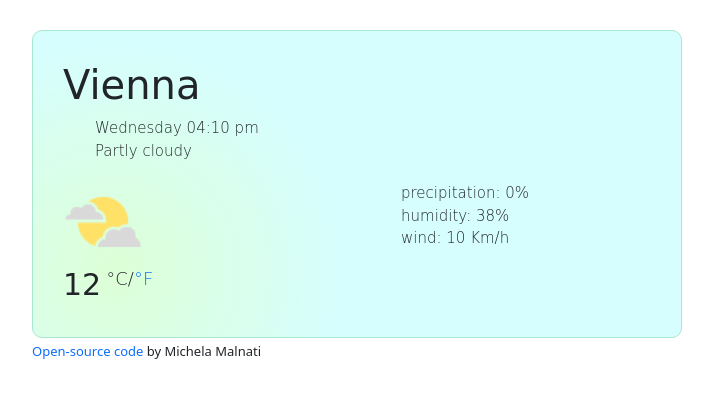
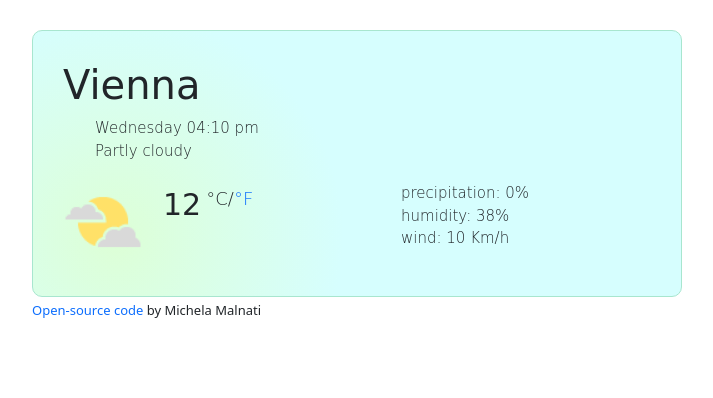
Before and after one commit to Malna89/Weather-app, a plain HTML site: page Index.html in a window 1280 px wide. Shown: the whole page, without its empty margins (283-996 px from the left). Drawn offline with nearby package versions, Linux system fonts and the light colour scheme.

Commit message:
d-flex set up

```diff
--- a/Index.html
+++ b/Index.html
@@ -30,7 +30,7 @@
       </div>
      <div class="row">
 <div class="col-6">
-  <div class="clearfix current-temperature">
+  <div class="d-flex current-temperature">
 <img src="pictures/weather icon.png"
 alt="partly cloudy"
 class="float-left"
```
